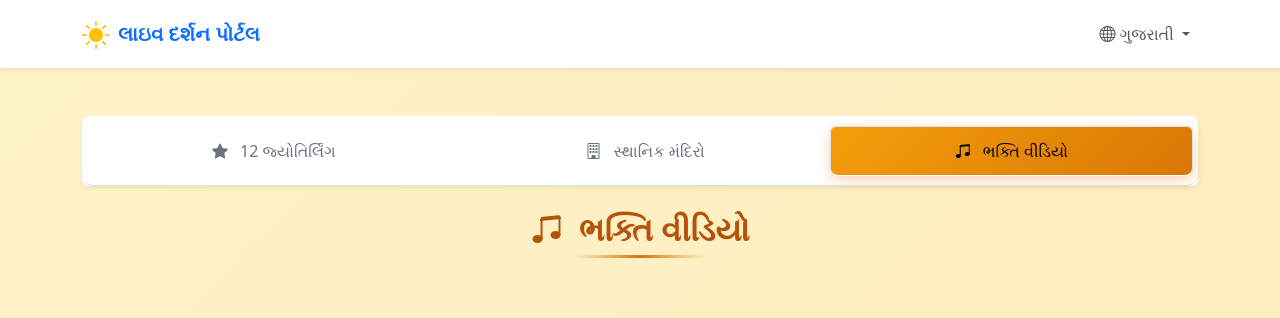
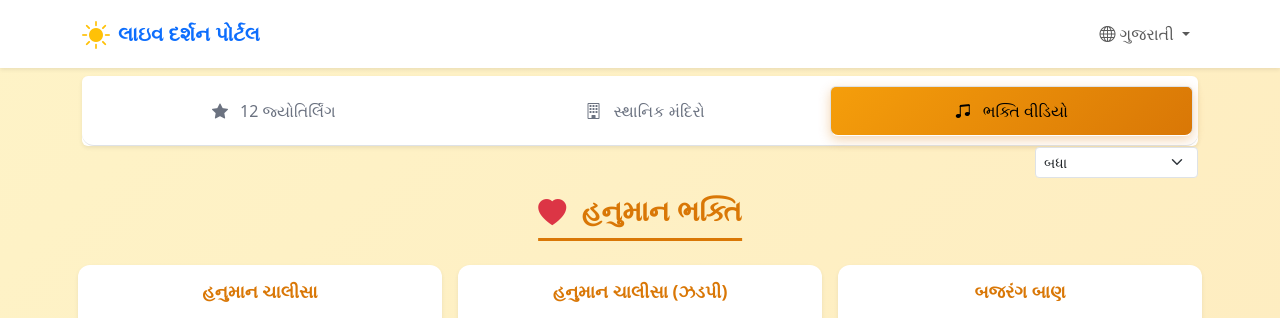
Before and after one commit to ambika-infotech-service/LiveDarshanPortal, an Angular app: page / in a window 1280 px wide. Both pictures are taken after a click on the tab "ભક્તિ વીડિયો". Shown: the top 318 px of the page. Built offline with nearby package versions, Linux system fonts and the light colour scheme.

Commit message:
filter added for devotional videos and some space optimization

```diff
--- a/src/app/app.html
+++ b/src/app/app.html
@@ -37,12 +37,12 @@
   </header>
 
   <!-- Main Content -->
-  <main class="container py-5" role="main">
+  <main class="container py-2" role="main">
     <!-- Page Title (hidden but for SEO) -->
     <h1 class="visually-hidden">{{ languageService.translate('title') }} - Watch Live Darshan of 12 Jyotirlingas and Temples</h1>
 
     <!-- Tabs Navigation -->
-    <div class="card mb-4 shadow-sm border-0">
+    <div class="card mb-3 shadow-sm border-0">
       <div class="card-body p-0">
         <ul class="nav nav-tabs nav-fill custom-tabs" role="tablist">
           <li class="nav-item" role="presentation">
@@ -93,10 +93,10 @@
       <!-- 12 Jyotirlingas Tab -->
       @if (activeTab() === 'jyotirlingas') {
         <section id="panel-jyotirlingas" role="tabpanel" aria-labelledby="tab-jyotirlingas">
-          <app-section-heading
+          <!-- <app-section-heading
             [title]="languageService.translate('jyotirlingas')"
             icon="bi-star-fill">
-          </app-section-heading>
+          </app-section-heading> -->
 
           @defer (on viewport) {
             <div class="row">
@@ -113,10 +113,10 @@
       <!-- Local Temples Tab -->
       @if (activeTab() === 'local-temples') {
         <section id="panel-local-temples" role="tabpanel" aria-labelledby="tab-local-temples">
-          <app-section-heading
+          <!-- <app-section-heading
             [title]="languageService.translate('localTemples')"
             icon="bi-building">
-          </app-section-heading>
+          </app-section-heading> -->
 
           @defer (on viewport) {
             <div class="row">
@@ -133,13 +133,27 @@
       <!-- Devotional Videos Tab -->
       @if (activeTab() === 'devotional') {
         <section id="panel-devotional" role="tabpanel" aria-labelledby="tab-devotional">
-          <app-section-heading
-            [title]="languageService.translate('devotionalVideos')"
-            icon="bi-music-note-beamed">
-          </app-section-heading>
+          <div class="position-relative">
+            <!-- <app-section-heading
+              [title]="languageService.translate('devotionalVideos')"
+              icon="bi-music-note-beamed">
+            </app-section-heading> -->
+            <div class="deity-filter-wrapper">
+              <select
+                id="deity-filter"
+                class="form-select form-select-sm w-auto"
+                [value]="activeDeityFilter()"
+                (change)="setDeityFilter($any($event.target).value)"
+                aria-label="Filter devotional videos by deity">
+                @for (opt of deityFilterOptions(); track opt.value) {
+                  <option [value]="opt.value" [selected]="opt.value === activeDeityFilter()">{{ opt.label }}</option>
+                }
+              </select>
+            </div>
+          </div>
 
           <!-- Hanuman Devotion -->
-          @if (hanumanVideos().length > 0) {
+          @if (hanumanVideos().length > 0 && (activeDeityFilter() === 'all' || activeDeityFilter() === 'hanuman')) {
             <section class="deity-section mb-5" aria-label="Hanuman Devotional Videos">
               <h2 class="deity-heading mb-4">
                 <i class="bi bi-heart-fill text-danger me-2" aria-hidden="true"></i>
@@ -162,7 +176,7 @@
           }
 
           <!-- Shiva Devotion -->
-          @if (shivaVideos().length > 0) {
+          @if (shivaVideos().length > 0 && (activeDeityFilter() === 'all' || activeDeityFilter() === 'shiva')) {
             <section class="deity-section mb-5" aria-label="Shiva Devotional Videos">
               <h2 class="deity-heading mb-4">
                 <i class="bi bi-award-fill text-info me-2" aria-hidden="true"></i>
@@ -185,7 +199,7 @@
           }
 
           <!-- Durga & Shakti Devotion -->
-          @if (durgaVideos().length > 0) {
+          @if (durgaVideos().length > 0 && (activeDeityFilter() === 'all' || activeDeityFilter() === 'durga')) {
             <section class="deity-section mb-5" aria-label="Durga and Shakti Devotional Videos">
               <h2 class="deity-heading mb-4">
                 <i class="bi bi-flower1 text-danger me-2" aria-hidden="true"></i>
@@ -208,7 +222,7 @@
           }
 
           <!-- Ganesh Devotion -->
-          @if (ganeshVideos().length > 0) {
+          @if (ganeshVideos().length > 0 && (activeDeityFilter() === 'all' || activeDeityFilter() === 'ganesh')) {
             <section class="deity-section mb-5" aria-label="Ganesh Devotional Videos">
               <h2 class="deity-heading mb-4">
                 <i class="bi bi-circle-fill text-warning me-2" aria-hidden="true"></i>
@@ -231,7 +245,7 @@
           }
 
           <!-- Vishnu, Ram & Krishna Devotion -->
-          @if (vishnuVideos().length > 0) {
+          @if (vishnuVideos().length > 0 && (activeDeityFilter() === 'all' || activeDeityFilter() === 'vishnu')) {
             <section class="deity-section mb-5" aria-label="Vishnu, Ram and Krishna Devotional Videos">
               <h2 class="deity-heading mb-4">
                 <i class="bi bi-sun-fill text-success me-2" aria-hidden="true"></i>
@@ -254,7 +268,7 @@
           }
 
           <!-- Shani Dev Devotion -->
-          @if (shaniVideos().length > 0) {
+          @if (shaniVideos().length > 0 && (activeDeityFilter() === 'all' || activeDeityFilter() === 'shani')) {
             <section class="deity-section mb-5" aria-label="Shani Dev Devotional Videos">
               <h2 class="deity-heading mb-4">
                 <i class="bi bi-star-fill text-primary me-2" aria-hidden="true"></i>
@@ -281,7 +295,7 @@
   </main>
 
   <!-- Footer -->
-  <footer class="bg-white mt-5 py-4 border-top" role="contentinfo">
+  <footer class="bg-white mt-3 mt-md-5 py-3 py-md-4 border-top" role="contentinfo">
     <div class="container">
       <div class="row">
         <div class="col-12 text-center">
--- a/src/app/app.scss
+++ b/src/app/app.scss
@@ -18,6 +18,11 @@
   &:last-child {
     border-bottom: none;
   }
+
+  @media (max-width: 767.98px) {
+    padding: 1rem 0;
+    margin-bottom: 1.5rem !important;
+  }
 }
 
 .deity-heading {
@@ -34,4 +39,31 @@
   i {
     vertical-align: middle;
   }
+
+  @media (max-width: 767.98px) {
+    display: block;
+    width: 100%;
+    margin-left: 0;
+    transform: none;
+    margin-bottom: 0.75rem !important;
+    font-size: 1.4rem;
+  }
 }
+
+// Deity filter: centred below heading on mobile, absolute in right whitespace on desktop
+.deity-filter-wrapper {
+  display: flex;
+  justify-content: center;
+  margin-top: -0.75rem;
+  margin-bottom: 1rem;
+
+  @media (min-width: 768px) {
+    position: absolute;
+    top: 0;
+    right: 0;
+    height: 100%;
+    margin: 0;
+    justify-content: flex-end;
+    align-items: center;
+  }
+}
--- a/src/app/app.ts
+++ b/src/app/app.ts
@@ -58,6 +58,25 @@ export class App implements OnInit {
     this.darshanService.getItemsByDeity('Lord Shani')
   );
 
+  activeDeityFilter = signal<string>('all');
+
+  deityFilterOptions = computed(() => {
+    const lang = this.languageService.currentLanguage();
+    const labels: Record<string, Record<string, string>> = {
+      all:     { en: 'All', hi: 'सभी', gu: 'બધા' },
+      hanuman: { en: 'Hanuman', hi: 'हनुमान', gu: 'હનુમાન' },
+      shiva:   { en: 'Shiva', hi: 'शिव', gu: 'શિવ' },
+      durga:   { en: 'Durga & Shakti', hi: 'दुर्गा शक्ति', gu: 'દુર્ગા શક્તિ' },
+      ganesh:  { en: 'Ganesh', hi: 'गणेश', gu: 'ગણેશ' },
+      vishnu:  { en: 'Vishnu, Ram & Krishna', hi: 'विष्णु, राम और कृष्ण', gu: 'વિષ્ણુ, રામ અને કૃષ્ણ' },
+      shani:   { en: 'Shani Dev', hi: 'शनि देव', gu: 'શनि દેવ' },
+    };
+    return Object.entries(labels).map(([value, translations]) => ({
+      value,
+      label: translations[lang] ?? translations['en']
+    }));
+  });
+
   ngOnInit(): void {
     // Initialize SEO with organization schema
     this.seoService.addOrganizationSchema();
@@ -70,9 +89,16 @@ export class App implements OnInit {
 
   setActiveTab(tab: string) {
     this.activeTab.set(tab);
+    if (tab !== 'devotional') {
+      this.activeDeityFilter.set('all');
+    }
   }
 
   setLanguage(lang: Language) {
     this.languageService.setLanguage(lang);
   }
+
+  setDeityFilter(filter: string): void {
+    this.activeDeityFilter.set(filter);
+  }
 }
```
